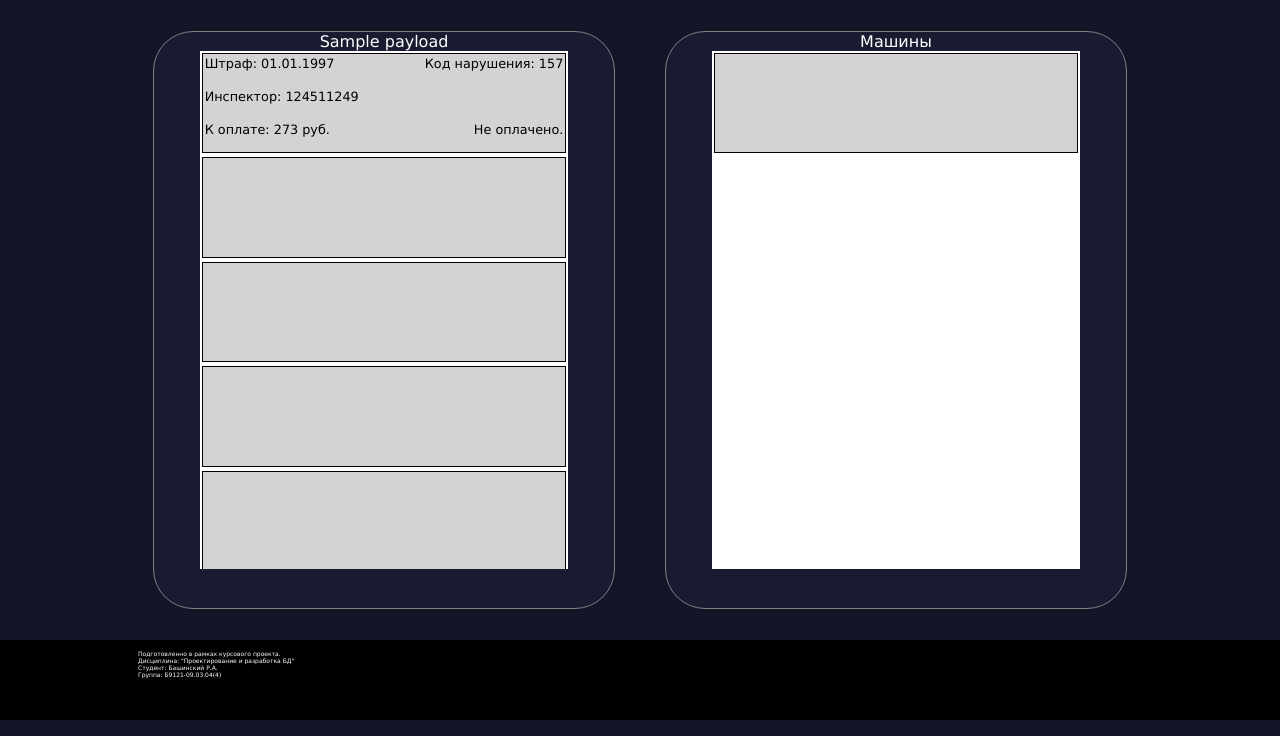
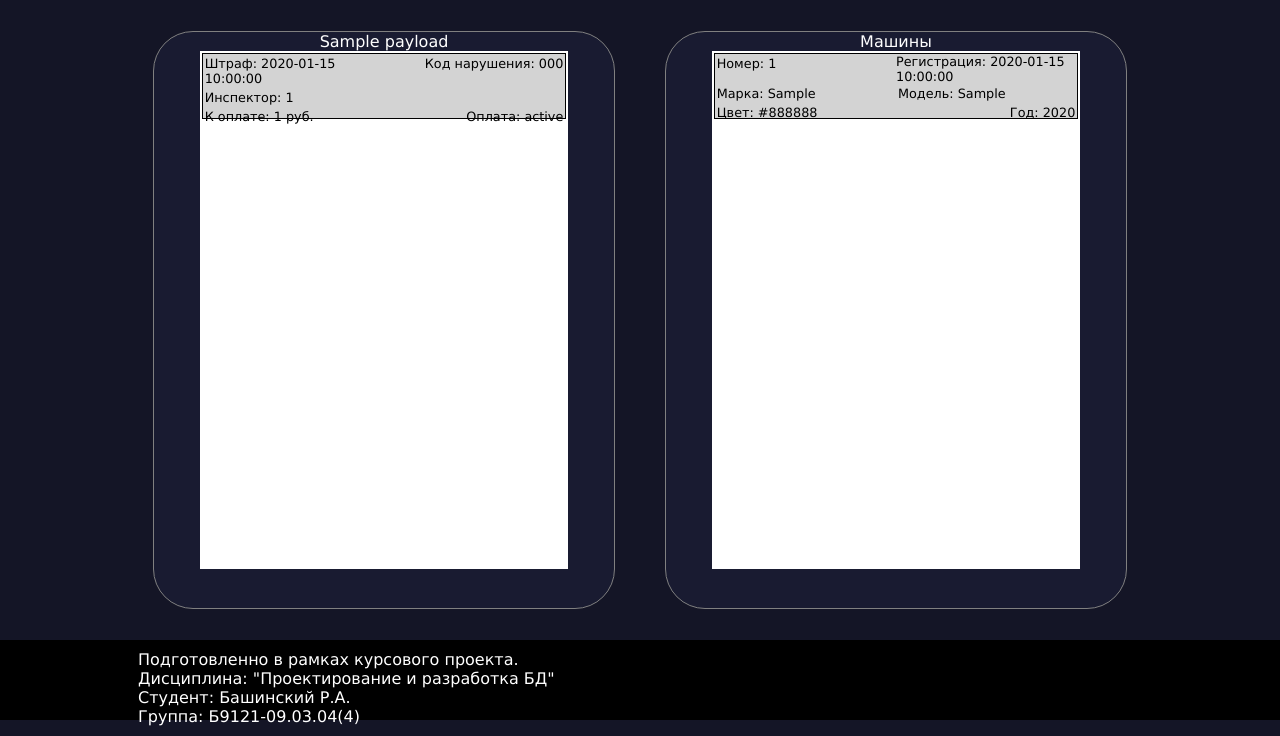
Before and after one commit to FEFU-Oidaho/Databases, a Flask app: template templates/driver.html in a window 1280 px wide. Shown: the part 80-816 px from the top of the page. Run offline with Flask 3, Linux system fonts and the light colour scheme; the template is opened without the code that fills it: most values are stand-ins (such as "Sample title", 1, 10 or a date in 2020).

Commit message:
Полный вывод информации о водителях

```diff
--- a/main.py
+++ b/main.py
@@ -86,12 +86,48 @@ def handle_driver_login():
     if drivers:
         global payload
 
+        driver_cars = database.cars.select(owner_license=license_number)
+        driver_fines = database.fine.select(driver_license=license_number)
+
+        cars = []
+        fines = []
+
+        for car in driver_cars:
+            cars.append(
+                {
+                    "registration_number": car[0],
+                    "car_brand": car[1],
+                    "car_model": car[2],
+                    "car_color": car[3],
+                    "manufactured_year": car[4],
+                    "registration_date": car[5],
+                    "owner_license": car[6],
+                }
+            )
+
+        for fines in driver_fines:
+            fines.append(
+                {
+                    "id": fines[0],
+                    "violation_code": fines[1],
+                    "driver_license": fines[2],
+                    "inspector_number": fines[3],
+                    "date": fines[4],
+                    "time": fines[5],
+                    "area": fines[6],
+                    "payment_state": fines[7],
+                    "payment_size": fines[8],
+                    "deprivation_size": fines[9],
+                }
+            )
+
         payload = {
             "last_login_data": drivers[0][0],
             "driver_name": drivers[0][1],
             "driver_address": drivers[0][2],
             "driver_phone": drivers[0][3],
-            "driver_cars": {},
+            "driver_cars": cars,
+            "driver_fines": fines,
         }
 
         return redirect("/role/driver")
--- a/static/styles/driver.css
+++ b/static/styles/driver.css
@@ -56,7 +56,7 @@
     transition: 0.3s;
 
     width: 99%;
-    height: 19%;
+    height: 8vh;
 
     margin: 2px;
 
@@ -114,3 +114,56 @@
     text-align: right;
     padding: 2px;
 }
+
+.car-element {
+    grid-template-rows: repeat(3, 1fr);
+    grid-template-columns: repeat(2, 1fr);
+}
+
+.car-element > .registration-number {
+    grid-row: 1/2;
+    grid-column: 1/2;
+
+    text-align: left;
+    padding: 2px;
+}
+
+.car-elementt > .registration-date {
+    grid-row: 1/2;
+    grid-column: 2/3;
+
+    text-align: right;
+    padding: 2px;
+}
+
+.car-element > .brand {
+    grid-row: 2/3;
+    grid-column: 1/2;
+
+    text-align: left;
+    padding: 2px;
+}
+
+.car-element > .model {
+    grid-row: 2/3;
+    grid-column: 2/3;
+
+    text-align: left;
+    padding: 2px;
+}
+
+.car-element > .color {
+    grid-row: 3/4;
+    grid-column: 1/2;
+
+    text-align: left;
+    padding: 2px;
+}
+
+.car-element > .year {
+    grid-row: 3/4;
+    grid-column: 2/3;
+
+    text-align: right;
+    padding: 2px;
+}
--- a/static/styles/style.css
+++ b/static/styles/style.css
@@ -134,5 +134,5 @@ footer {
 .footer-info {
     color: white;
     padding: 10px;
-    font-size: 6px;
+    font-size: 16px;
 }
--- a/templates/driver.html
+++ b/templates/driver.html
@@ -54,35 +54,25 @@
                             {{payload.driver_name}}
                         </div>
                         <div class="viewport-feed">
+                            {% for fine in payload.driver_fines %}
                                 <div class="fine-element">
                                     <div class="header">
-                                    Штраф: 01.01.1997
+                                        Штраф: {{fine.date}}
                                     </div>
                                     <div class="violation">
-                                    Код нарушения: 157
+                                        Код нарушения: {{fine.violation_code}}
                                     </div>
                                     <div class="inspector">
-                                    Инспектор: 124511249
+                                        Инспектор: {{fine.inspector_number}}
                                     </div>
                                     <div class="payment">
-                                    К оплате: 273 руб.
+                                        К оплате: {{fine.payment_size}} руб.
                                     </div>
                                     <div class="status">
-                                    Не оплачено.
+                                        Оплата: {{fine.payment_state}}
                                     </div>
                                 </div>
-                            <div class="fine-element"></div>
-                            <div class="fine-element"></div>
-                            <div class="fine-element"></div>
-                            <div class="fine-element"></div>
-                            <div class="fine-element"></div>
-                            <div class="fine-element"></div>
-                            <div class="fine-element"></div>
-                            <div class="fine-element"></div>
-                            <div class="fine-element"></div>
-                            <div class="fine-element"></div>
-                            <div class="fine-element"></div>
-                            <div class="fine-element"></div>
+                            {% endfor %}
                         </div>
                     </div>
                 </div>
@@ -93,7 +83,28 @@
                             Машины
                         </div>
                         <div class="viewport-feed">
-                            <div class="car-element"></div>
+                            {% for car in payload.driver_car %}
+                                <div class="car-element">
+                                    <div class="registration-number">
+                                        Номер: {{car.registration_number}}
+                                    </div>
+                                    <div class="registration-date">
+                                        Регистрация: {{car.registration_date}}
+                                    </div>
+                                    <div class="brand">
+                                        Марка: {{car.car_brand}}
+                                    </div>
+                                    <div class="model">
+                                        Модель: {{car.car_model}}
+                                    </div>
+                                    <div class="color">
+                                        Цвет: {{car.car_color}}
+                                    </div>
+                                    <div class="year">
+                                        Год: {{car.manufactured_year}}
+                                    </div>
+                                </div>
+                            {% endfor %}
                         </div>
                     </div>
                 </div>
```
Lines whose indentation alone changed are shown as unchanged.
